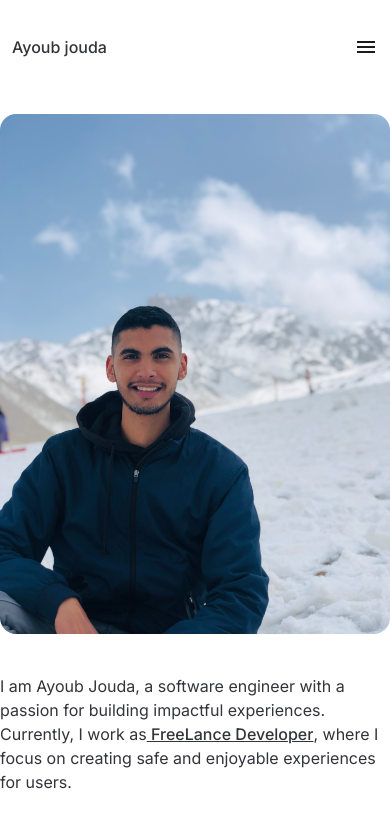
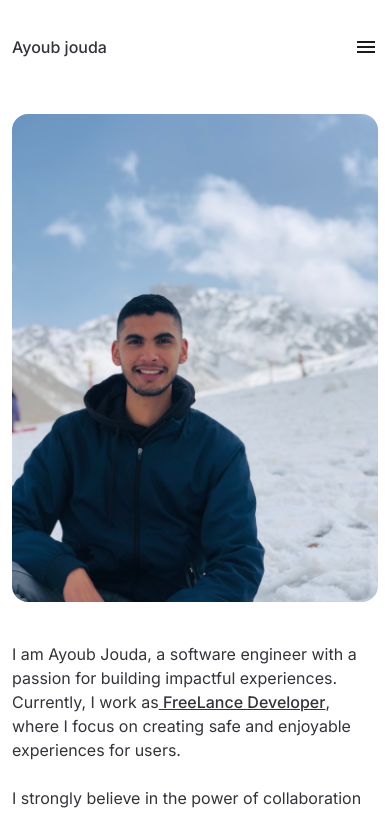
Before and after one commit to JoudaAyoub/Portfolio, a Next.js app: page /about in a window 390 px wide. Shown: the top 813 px of the page. Built offline with nearby package versions, Linux system fonts and the light colour scheme.

Commit message:
fixing margin

```diff
--- a/src/app/about/page.tsx
+++ b/src/app/about/page.tsx
@@ -28,7 +28,7 @@ const About = () => {
       variants={container}
       initial="hidden"
       animate="show"
-      className="mt-[60px] md:mt-[120px]  max-w-[1000px]  mx-auto"
+      className="mt-[60px] md:mt-[120px]  max-w-[1000px] mx-3  md:mx-auto"
     >
       <div className="flex flex-col md:flex-row lg:gap-[80px]  md:gap-[40px]">
         <motion.div variants={item} className="max-w-[400px]">
```
